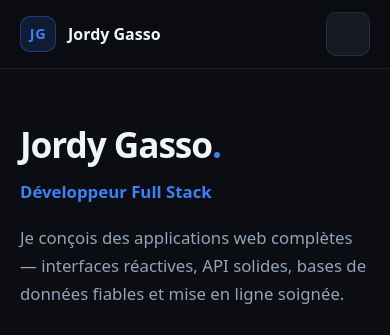
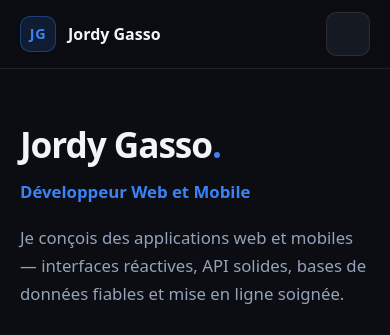
Before and after one commit to 05Jordy/portfolio, a React (Vite) app in the folder client/: page / in a window 390 px wide. Shown: the top 335 px of the page. Built offline with nearby package versions, Linux system fonts and the light colour scheme.

Commit message:
Titre: Developpeur Web et Mobile (hero, a-propos, onglet, meta)

```diff
--- a/client/index.html
+++ b/client/index.html
@@ -6,10 +6,10 @@
     <meta name="viewport" content="width=device-width, initial-scale=1.0" />
     <meta
       name="description"
-      content="Portfolio de Jordy Gasso, développeur Full Stack — React, Node.js, Express, PostgreSQL. Projets, compétences et contact."
+      content="Portfolio de Jordy Gasso, développeur web et mobile — React, Node.js, Express, PostgreSQL. Projets, compétences et contact."
     />
     <meta name="theme-color" content="#0B0D12" />
-    <title>Jordy Gasso — Développeur Full Stack</title>
+    <title>Jordy Gasso — Développeur Web et Mobile</title>
   </head>
   <body>
     <div id="root"></div>
--- a/client/src/data/profile.js
+++ b/client/src/data/profile.js
@@ -1,13 +1,13 @@
 export const profile = {
   name: "Jordy Gasso",
   initials: "JG",
-  title: "Développeur Full Stack",
+  title: "Développeur Web et Mobile",
   tagline:
-    "Je conçois des applications web complètes — interfaces réactives, API solides, bases de données fiables et mise en ligne soignée.",
+    "Je conçois des applications web et mobiles — interfaces réactives, API solides, bases de données fiables et mise en ligne soignée.",
   email: "jordygasso@gmail.com",
   location: "Disponible à distance et sur place",
   about: [
-    "Je suis Jordy Gasso, développeur Full Stack. Mon objectif : livrer des applications web claires, fonctionnelles et maintenables, de la compréhension du besoin jusqu'à la mise en ligne.",
+    "Je suis Jordy Gasso, développeur web et mobile. Mon objectif : livrer des applications claires, fonctionnelles et maintenables, de la compréhension du besoin jusqu'à la mise en ligne.",
     "Ma méthode de travail est simple : comprendre le besoin réel, proposer une solution adaptée, la réaliser par étapes, tester les cas normaux et les cas d'erreur, puis livrer et documenter.",
     "Ce site fait lui-même partie de mes réalisations : il est construit avec React, Node.js, Express et PostgreSQL, versionné avec Git et préparé pour un déploiement sous Nginx sur serveur Ubuntu.",
   ],
```
